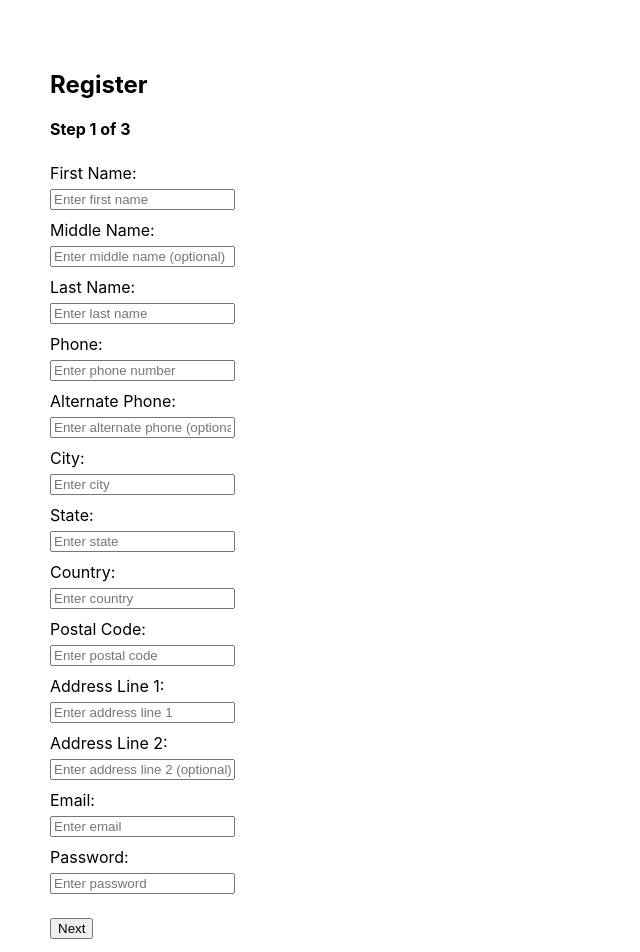
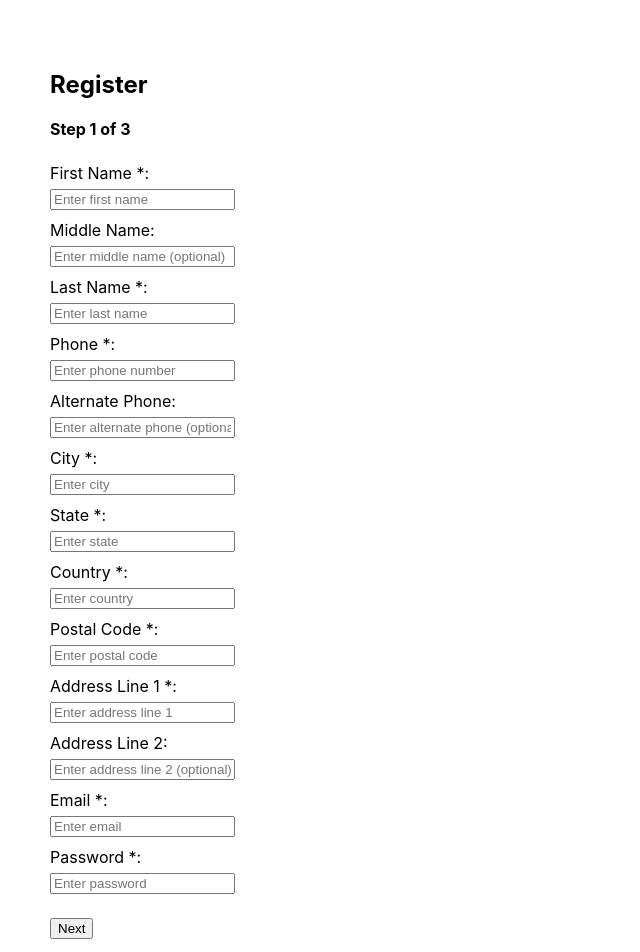
Before and after one commit to vedhanshravi/tracking-system, a React (Create React App) app in the folder seperate-frontend/: page /register in a window 1280 px wide. Shown: the top 952 px of the page, without its empty margins (0-640 px from the left). Built offline with nearby package versions, Linux system fonts and the light colour scheme.

Commit message:
Updated required fields

```diff
--- a/seperate-frontend/src/pages/Register.js
+++ b/seperate-frontend/src/pages/Register.js
@@ -193,7 +193,7 @@ function Register() {
 
       {step === 1 && (
         <>
-          <label style={{ display: "block", margin: "10px 0 5px" }}>First Name:</label>
+          <label style={{ display: "block", margin: "10px 0 5px" }}>First Name *:</label>
           <input
             placeholder="Enter first name"
             value={firstName}
@@ -205,13 +205,13 @@ function Register() {
             value={middleName}
             onChange={(e) => setMiddleName(e.target.value)}
           />
-          <label style={{ display: "block", margin: "10px 0 5px" }}>Last Name:</label>
+          <label style={{ display: "block", margin: "10px 0 5px" }}>Last Name *:</label>
           <input
             placeholder="Enter last name"
             value={lastName}
             onChange={(e) => setLastName(e.target.value)}
           />
-          <label style={{ display: "block", margin: "10px 0 5px" }}>Phone:</label>
+          <label style={{ display: "block", margin: "10px 0 5px" }}>Phone *:</label>
           <input
             placeholder="Enter phone number"
             value={phone}
@@ -223,31 +223,31 @@ function Register() {
             value={alternatePhone}
             onChange={(e) => setAlternatePhone(e.target.value)}
           />
-          <label style={{ display: "block", margin: "10px 0 5px" }}>City:</label>
+          <label style={{ display: "block", margin: "10px 0 5px" }}>City *:</label>
           <input
             placeholder="Enter city"
             value={city}
             onChange={(e) => setCity(e.target.value)}
           />
-          <label style={{ display: "block", margin: "10px 0 5px" }}>State:</label>
+          <label style={{ display: "block", margin: "10px 0 5px" }}>State *:</label>
           <input
             placeholder="Enter state"
             value={state}
             onChange={(e) => setState(e.target.value)}
           />
-          <label style={{ display: "block", margin: "10px 0 5px" }}>Country:</label>
+          <label style={{ display: "block", margin: "10px 0 5px" }}>Country *:</label>
           <input
             placeholder="Enter country"
             value={country}
             onChange={(e) => setCountry(e.target.value)}
           />
-          <label style={{ display: "block", margin: "10px 0 5px" }}>Postal Code:</label>
+          <label style={{ display: "block", margin: "10px 0 5px" }}>Postal Code *:</label>
           <input
             placeholder="Enter postal code"
             value={postalCode}
             onChange={(e) => setPostalCode(e.target.value)}
           />
-          <label style={{ display: "block", margin: "10px 0 5px" }}>Address Line 1:</label>
+          <label style={{ display: "block", margin: "10px 0 5px" }}>Address Line 1 *:</label>
           <input
             placeholder="Enter address line 1"
             value={addressLine1}
@@ -259,13 +259,13 @@ function Register() {
             value={addressLine2}
             onChange={(e) => setAddressLine2(e.target.value)}
           />
-          <label style={{ display: "block", margin: "10px 0 5px" }}>Email:</label>
+          <label style={{ display: "block", margin: "10px 0 5px" }}>Email *:</label>
           <input
             placeholder="Enter email"
             value={email}
             onChange={(e) => setEmail(e.target.value)}
           />
-          <label style={{ display: "block", margin: "10px 0 5px" }}>Password:</label>
+          <label style={{ display: "block", margin: "10px 0 5px" }}>Password *:</label>
           <input
             type="password"
             placeholder="Enter password"
@@ -278,19 +278,19 @@ function Register() {
       {step === 2 && (
         <>
           <h3 style={{ marginTop: 24 }}>Vehicle Details</h3>
-          <label style={{ display: "block", margin: "10px 0 5px" }}>Vehicle Number:</label>
+          <label style={{ display: "block", margin: "10px 0 5px" }}>Vehicle Number *:</label>
           <input
             placeholder="Enter vehicle number"
             value={vehicleNumber}
             onChange={(e) => setVehicleNumber(e.target.value)}
           />
-          <label style={{ display: "block", margin: "10px 0 5px" }}>Owner Phone:</label>
+          <label style={{ display: "block", margin: "10px 0 5px" }}>Owner Phone *:</label>
           <input
             placeholder="Enter owner phone number"
             value={ownerPhone}
             onChange={(e) => setOwnerPhone(e.target.value)}
           />
-          <label style={{ display: "block", margin: "10px 0 5px" }}>Emergency Contact:</label>
+          <label style={{ display: "block", margin: "10px 0 5px" }}>Emergency Contact *:</label>
           <input
             placeholder="Enter emergency contact number"
             value={emergencyContact}
@@ -321,7 +321,7 @@ function Register() {
 
       {step === 3 && (
         <>
-          <label style={{ display: "block", margin: "10px 0 5px" }}>Subscription Type:</label>
+          <label style={{ display: "block", margin: "10px 0 5px" }}>Subscription Type *:</label>
           <select
             value={subscriptionId}
             onChange={(e) => setSubscriptionId(e.target.value)}
```
